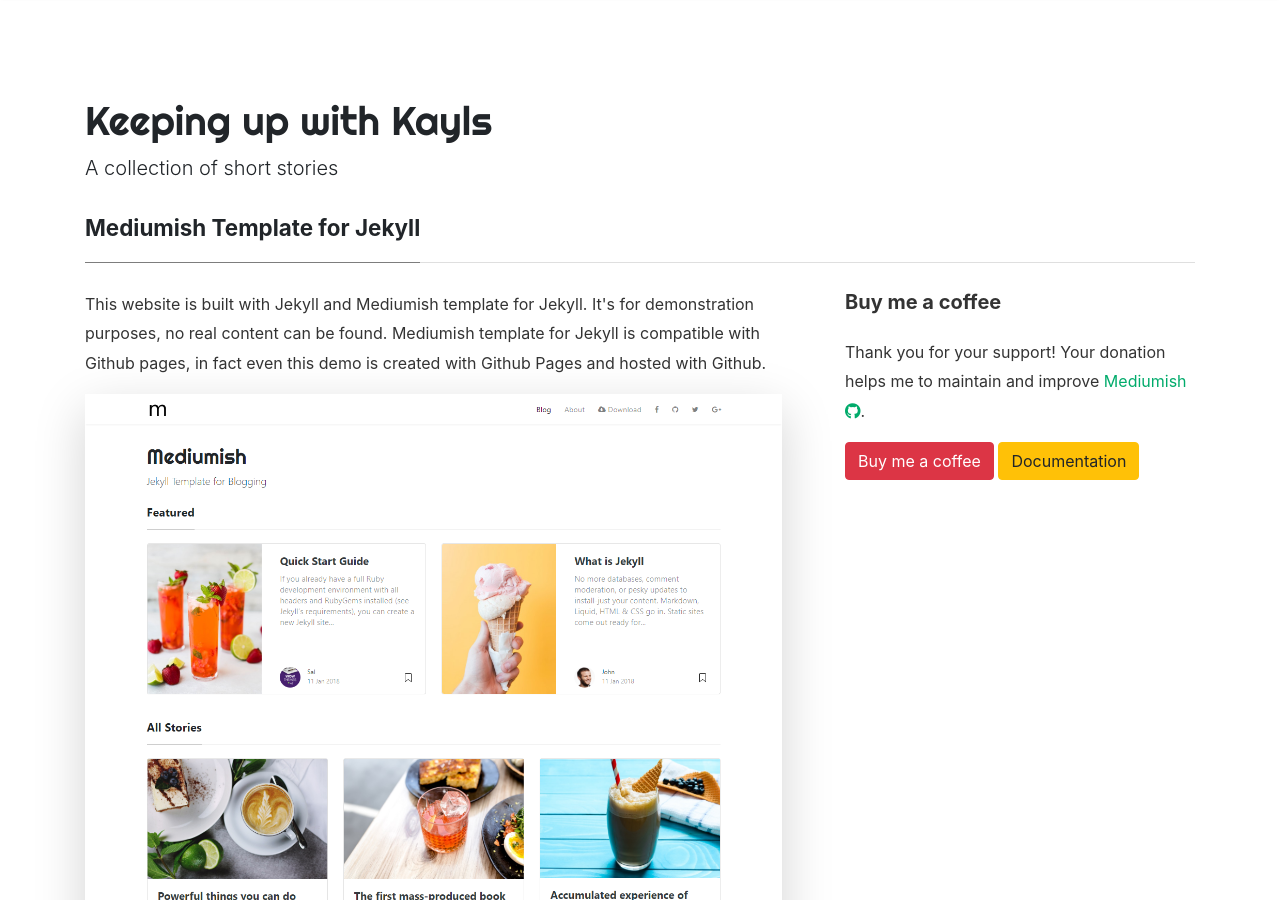
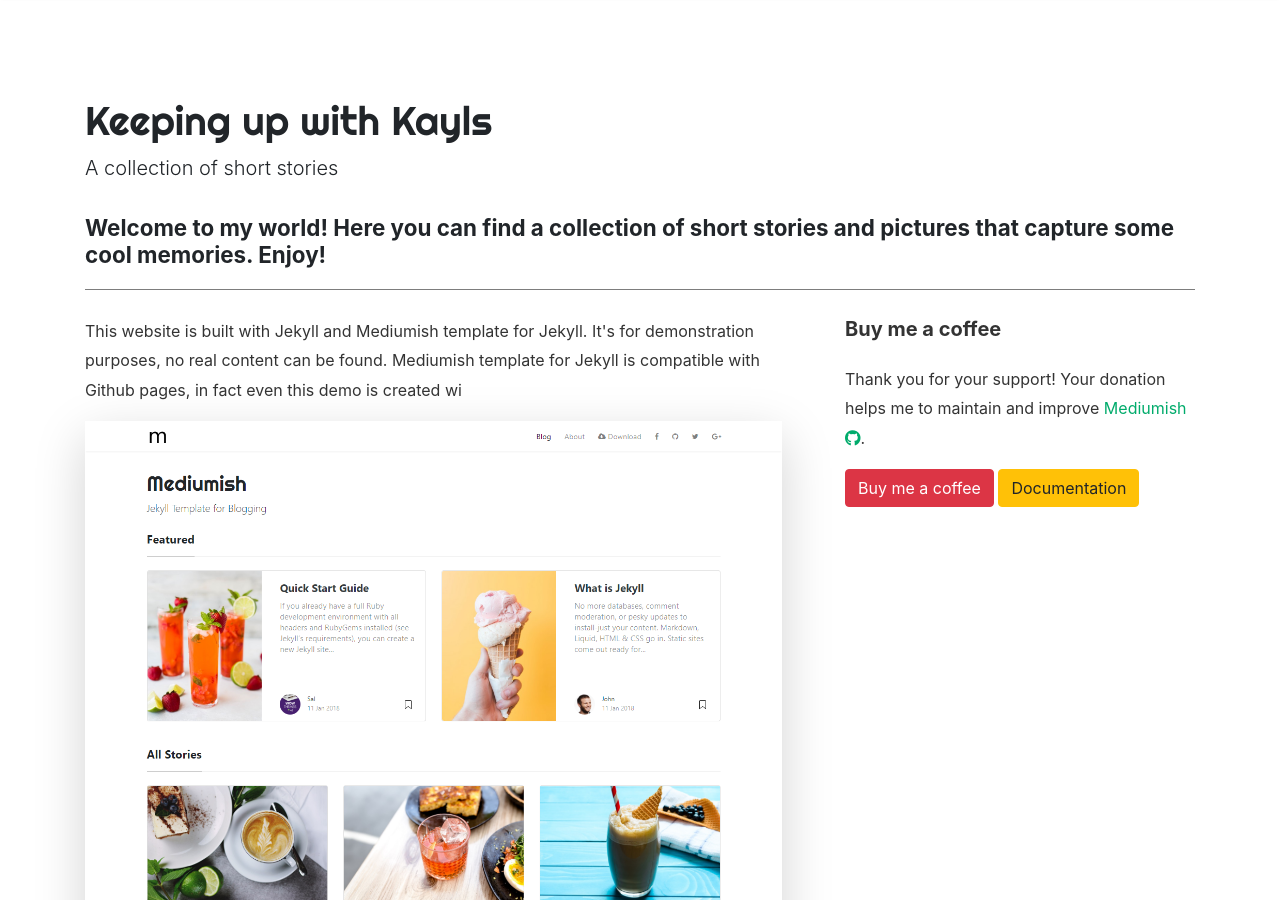
Before and after one commit to kayleegassen/kayleegassen.github.io, a Jekyll site: the page built from _pages/about.md, in a window 1280 px wide and 900 px high. Built offline with Jekyll 4.4.1, drawn with Linux system fonts in a browser that asks for light colours; nearby versions of some CDN libraries; comment, search, counter and statistics services are not loaded.

Commit message:
Update about.md

```diff
--- a/_pages/about.md
+++ b/_pages/about.md
@@ -1,6 +1,6 @@
 ---
 layout: page
-title: Mediumish Template for Jekyll
+title: Welcome to my world! Here you can find a collection of short stories and pictures that capture some cool memories. Enjoy!
 permalink: /about
 comments: true
 ---
@@ -8,7 +8,7 @@ comments: true
 <div class="row justify-content-between">
 <div class="col-md-8 pr-5">
 
-<p>This website is built with Jekyll and Mediumish template for Jekyll. It's for demonstration purposes, no real content can be found. Mediumish template for Jekyll is compatible with Github pages, in fact even this demo is created with Github Pages and hosted with Github.</p>
+<p>This website is built with Jekyll and Mediumish template for Jekyll. It's for demonstration purposes, no real content can be found. Mediumish template for Jekyll is compatible with Github pages, in fact even this demo is created wi</p>
 
 <p class="mb-5"><img class="shadow-lg" src="{{site.baseurl}}/assets/images/mediumish-jekyll-template.png" alt="jekyll template mediumish" /></p>
 <h4>Documentation</h4>
```
